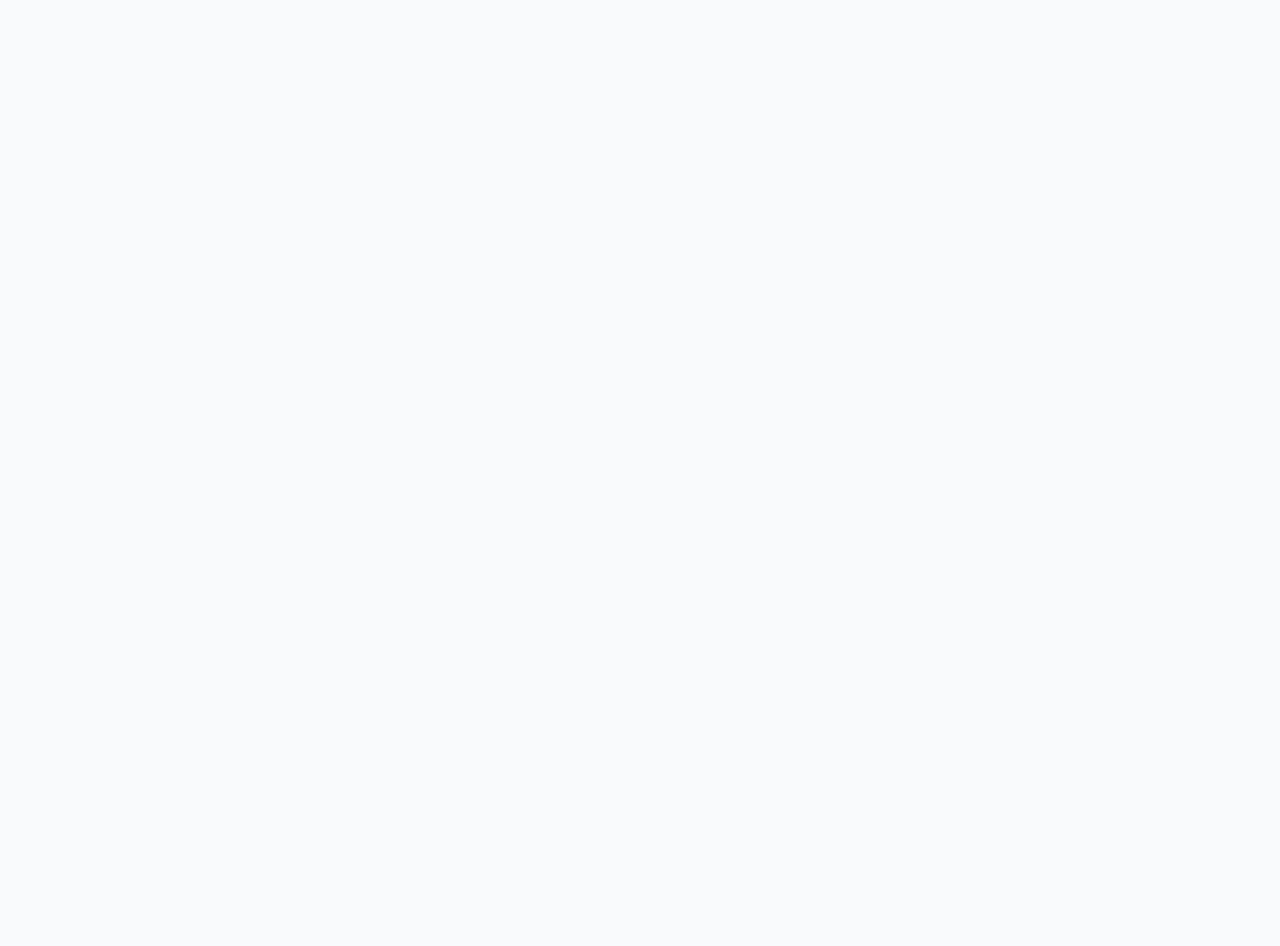
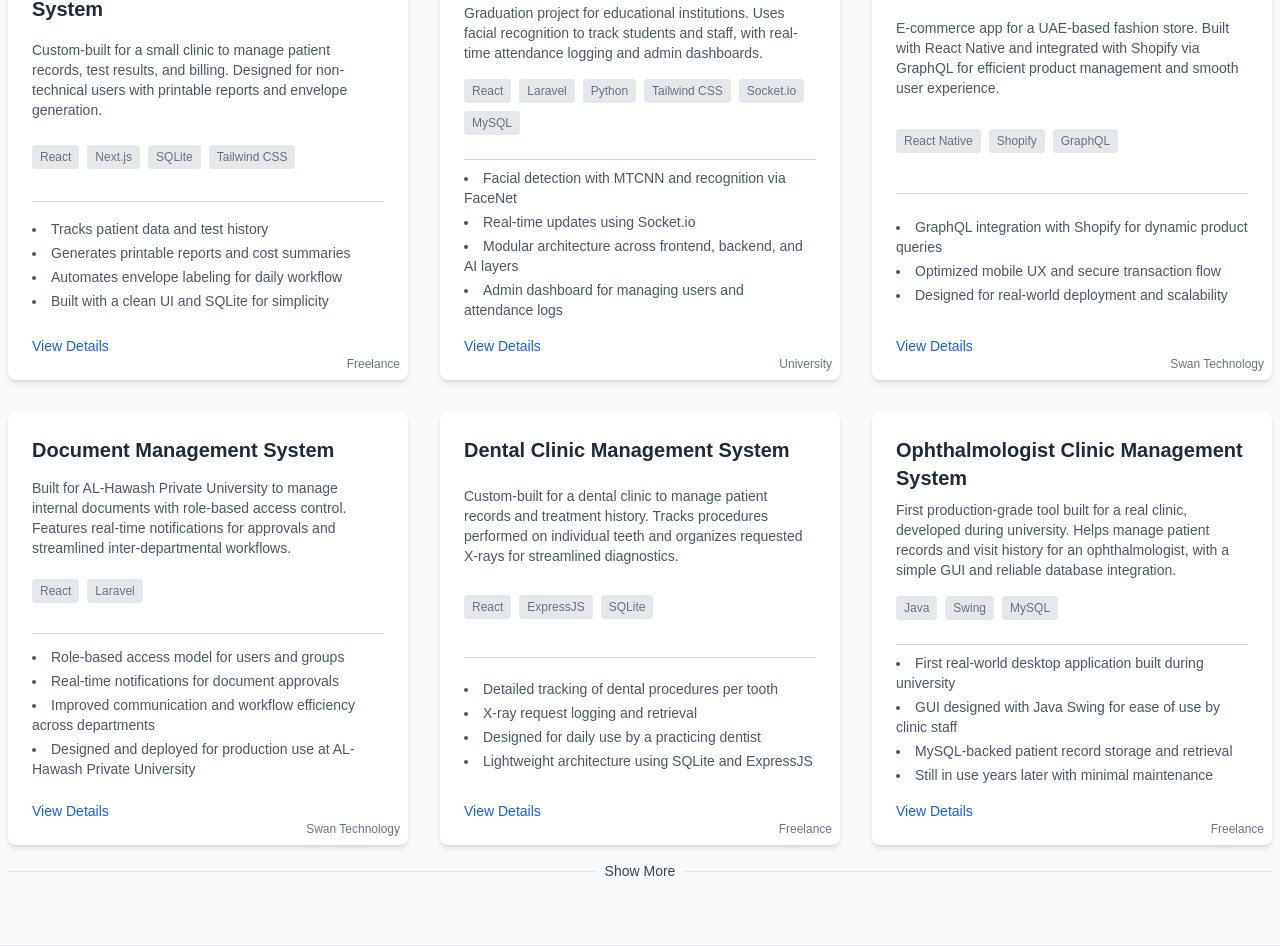
Before and after one commit to KameilJarrouge/portfolio, a Next.js app: page / in a window 1280 px wide. Shown: the part 1345-2291 px from the top of the page. Before the commit the page ends 1160 px from the top, so only its background shows below. Built offline with nearby package versions, Linux system fonts and the light colour scheme.

Commit message:
Project sections complete

```diff
--- /dev/null
+++ b/app/_Component/ProjectCard.jsx
@@ -0,0 +1,45 @@
+import React from "react";
+
+function ProjectCard({ project }) {
+  return (
+    <div className="relative bg-white dark:bg-gray-800 rounded-lg shadow-md p-6 flex flex-col justify-between">
+      <div className="absolute bottom-[0.5rem] right-[0.5rem] text-xs text-gray-500 dark:text-gray-400 ">
+        {project.footer}
+      </div>
+      <h3 className="text-xl font-semibold text-gray-800 dark:text-gray-100 mb-2">
+        {project.title}
+      </h3>
+      <p className="text-sm text-gray-600 dark:text-gray-300 mb-4">
+        {project.description}
+      </p>
+      <div className="flex flex-wrap gap-2 text-xs text-gray-500 dark:text-gray-400 mb-4">
+        {project.stack.map((tech, index) => (
+          <span
+            key={index}
+            className="bg-gray-200 dark:bg-gray-700 px-2 py-1 rounded"
+          >
+            {tech}
+          </span>
+        ))}
+      </div>
+      <div className="border-t border-gray-300 dark:border-gray-700 my-2" />
+
+      {project.highlights && (
+        <ul className="list-disc list-inside text-sm text-gray-600 dark:text-gray-300 mb-4 space-y-1">
+          {project.highlights.map((point, index) => (
+            <li key={index}>{point}</li>
+          ))}
+        </ul>
+      )}
+
+      <a
+        href="#"
+        className="text-blue-600 dark:text-blue-400 text-sm hover:underline"
+      >
+        View Details
+      </a>
+    </div>
+  );
+}
+
+export default ProjectCard;
--- /dev/null
+++ b/app/_Component/Projects.jsx
@@ -0,0 +1,220 @@
+import React, { useState } from "react";
+import ProjectCard from "./ProjectCard";
+import Divider from "./Divider";
+
+const PROJECTS = [
+  {
+    title: "My-Lab: Laboratory Management System",
+    stack: ["React", "Next.js", "SQLite", "Tailwind CSS"],
+    description:
+      "Custom-built for a small clinic to manage patient records, test results, and billing. Designed for non-technical users with printable reports and envelope generation.",
+    highlights: [
+      "Tracks patient data and test history",
+      "Generates printable reports and cost summaries",
+      "Automates envelope labeling for daily workflow",
+      "Built with a clean UI and SQLite for simplicity",
+    ],
+    footer: "Freelance",
+    tags: [
+      "medical",
+      "clinic",
+      "lab",
+      "React",
+      "Next.js",
+      "SQLite",
+      "printable",
+      "admin-tools",
+    ],
+  },
+  {
+    title: "Tracking & Attendance System",
+    stack: ["React", "Laravel", "Python", "Tailwind CSS", "Socket.io", "MySQL"],
+    description:
+      "Graduation project for educational institutions. Uses facial recognition to track students and staff, with real-time attendance logging and admin dashboards.",
+    highlights: [
+      "Facial detection with MTCNN and recognition via FaceNet",
+      "Real-time updates using Socket.io",
+      "Modular architecture across frontend, backend, and AI layers",
+      "Admin dashboard for managing users and attendance logs",
+    ],
+    footer: "University",
+    tags: [
+      "education",
+      "AI",
+      "facial-recognition",
+      "attendance",
+      "React",
+      "Python",
+      "real-time",
+      "multi-stack",
+    ],
+  },
+  {
+    title: "Sabah Style Mobile App",
+    stack: ["React Native", "Shopify", "GraphQL"],
+    description:
+      "E-commerce app for a UAE-based fashion store. Built with React Native and integrated with Shopify via GraphQL for efficient product management and smooth user experience.",
+    highlights: [
+      "GraphQL integration with Shopify for dynamic product queries",
+      "Optimized mobile UX and secure transaction flow",
+      "Designed for real-world deployment and scalability",
+    ],
+    footer: "Swan Technology",
+    tags: [
+      "e-commerce",
+      "fashion",
+      "mobile",
+      "React Native",
+      "Shopify",
+      "GraphQL",
+      "UX",
+    ],
+  },
+  {
+    title: "Document Management System",
+    stack: ["React", "Laravel"],
+    description:
+      "Built for AL-Hawash Private University to manage internal documents with role-based access control. Features real-time notifications for approvals and streamlined inter-departmental workflows.",
+    highlights: [
+      "Role-based access model for users and groups",
+      "Real-time notifications for document approvals",
+      "Improved communication and workflow efficiency across departments",
+      "Designed and deployed for production use at AL-Hawash Private University",
+    ],
+    footer: "Swan Technology",
+    tags: [
+      "university",
+      "document-management",
+      "workflow",
+      "React",
+      "Laravel",
+      "real-time",
+      "admin-tools",
+    ],
+  },
+  {
+    title: "Dental Clinic Management System",
+    stack: ["React", "ExpressJS", "SQLite"],
+    description:
+      "Custom-built for a dental clinic to manage patient records and treatment history. Tracks procedures performed on individual teeth and organizes requested X-rays for streamlined diagnostics.",
+    highlights: [
+      "Detailed tracking of dental procedures per tooth",
+      "X-ray request logging and retrieval",
+      "Designed for daily use by a practicing dentist",
+      "Lightweight architecture using SQLite and ExpressJS",
+    ],
+    footer: "Freelance",
+    tags: [
+      "medical",
+      "dental",
+      "clinic",
+      "React",
+      "ExpressJS",
+      "SQLite",
+      "diagnostics",
+      "custom-client",
+    ],
+  },
+  {
+    title: "Ophthalmologist Clinic Management System",
+    stack: ["Java", "Swing", "MySQL"],
+    description:
+      "First production-grade tool built for a real clinic, developed during university. Helps manage patient records and visit history for an ophthalmologist, with a simple GUI and reliable database integration.",
+    highlights: [
+      "First real-world desktop application built during university",
+      "GUI designed with Java Swing for ease of use by clinic staff",
+      "MySQL-backed patient record storage and retrieval",
+      "Still in use years later with minimal maintenance",
+    ],
+    footer: "Freelance",
+    tags: [
+      "medical",
+      "ophthalmology",
+      "desktop",
+      "Java",
+      "Swing",
+      "MySQL",
+      "clinic",
+      "legacy",
+    ],
+  },
+  {
+    title: "Personal Manager App",
+    stack: ["React", "SQLite", "Tailwind CSS"],
+    description:
+      "A custom-built productivity suite for managing personal data, including accounts, notes, todos, journaling, important dates, calorie tracking, and typing exercises.",
+    highlights: [
+      "Modular design with multiple productivity tools in one app",
+      "Offline-friendly with SQLite for local data storage",
+      "Built for daily use with intuitive UI and fast access",
+      "Reflects personal workflow and engineering philosophy",
+    ],
+    footer: "Personal",
+    tags: [
+      "personal",
+      "productivity",
+      "offline",
+      "React",
+      "SQLite",
+      "calorie-tracking",
+      "journaling",
+      "typing",
+    ],
+  },
+];
+function Projects() {
+  const [filter, setFilter] = useState("");
+  const [showMore, setShowMore] = useState(false);
+  const applyFilter = (project) => {
+    const query = filter.toLowerCase();
+    return (
+      project.title.toLowerCase().includes(query) ||
+      project.stack.some((tech) => tech.toLowerCase().includes(query)) ||
+      project.description?.toLowerCase().includes(query) ||
+      project.highlights?.some((h) => h.toLowerCase().includes(query)) ||
+      project.tags?.some((tag) => tag.toLowerCase().includes(query))
+    );
+  };
+
+  return (
+    <section
+      id="projects"
+      className="py-16 px-2 w-7xl 2xl:w-[96rem] min-h-[40rem]  self-center"
+    >
+      <div className="w-full flex justify-between items-center mb-8 ">
+        <h2 className="text-2xl font-bold text-gray-800 dark:text-gray-100 ">
+          Projects
+        </h2>
+        <input
+          type="text"
+          className="bg-gray-100 text-gray-700 dark:bg-gray-800 dark:text-gray-200 shadow-md p-1"
+          placeholder="Filter"
+          value={filter}
+          onChange={(e) => setFilter(e.target.value)}
+        />
+      </div>
+      <div className="grid grid-cols-1 md:grid-cols-2 lg:grid-cols-3  gap-8">
+        {/* ProjectCard components go here */}
+        {PROJECTS.filter(applyFilter)
+          .slice(0, showMore || filter !== "" ? undefined : 6)
+          .map((project, index) => (
+            <ProjectCard key={index} project={project} />
+          ))}
+      </div>
+      {filter === "" && (
+        <div className="w-full flex gap-2 items-center mt-[1rem]">
+          <Divider />
+          <button
+            onClick={() => setShowMore(!showMore)}
+            className="w-[20ch] text-gray-700 dark:text-gray-200 cursor-pointer text-sm"
+          >
+            {showMore ? "Show Less" : "Show More"}
+          </button>
+          <Divider />
+        </div>
+      )}
+    </section>
+  );
+}
+
+export default Projects;
--- a/app/page.jsx
+++ b/app/page.jsx
@@ -2,6 +2,7 @@
 import Divider from "./_Component/Divider";
 import Header from "./_Component/Header";
 import Hero from "./_Component/Hero";
+import Projects from "./_Component/Projects";
 import Tech from "./_Component/Tech";
 
 export default function Home() {
@@ -12,6 +13,8 @@ export default function Home() {
       <Divider />
       <Tech />
       <Divider />
+      <Projects />
+      <Divider />
     </div>
   );
 }
```
